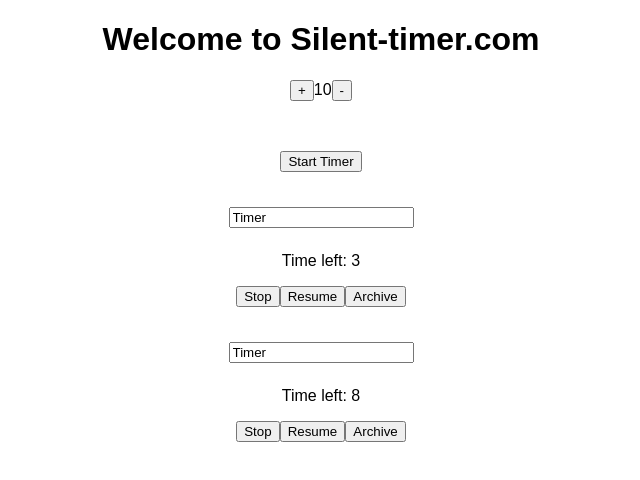
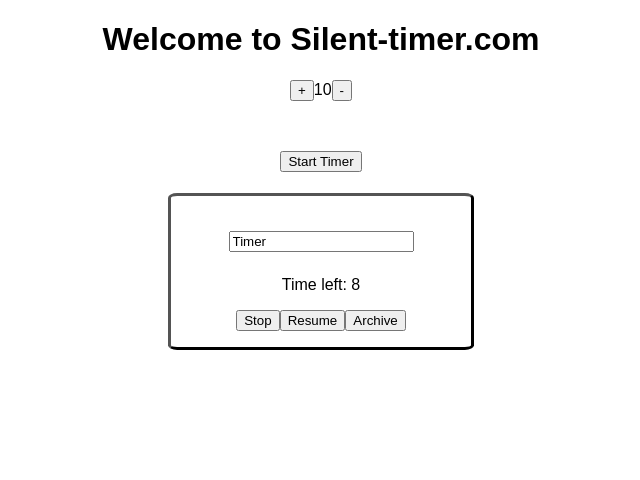
Before and after one commit to Bechev/silent-timer, a React (Create React App) app: page / in a window 1280 px wide. Both pictures are taken after a click on the button "Start Timer". Shown: the top 480 px of the page, without its empty margins (319-959 px from the left). Built offline with nearby package versions, Linux system fonts and the light colour scheme.

Commit message:
Add basic CSS features to enhance multiple timer readability

```diff
--- a/src/App.css
+++ b/src/App.css
@@ -26,3 +26,15 @@
   from { transform: rotate(0deg); }
   to { transform: rotate(360deg); }
 }
+
+.Home{
+
+}
+.Timer {
+  display:  inline-block;
+  width:  300px;
+  border-style: outset;
+  border-color: black;
+  border-radius: 3%;
+  margin: 5px;
+}
--- a/src/containers/Home.js
+++ b/src/containers/Home.js
@@ -25,9 +25,9 @@
       }
     }
 
-    componentDidMount(){
-      this.startNewTimer()
-    }
+    // componentDidMount(){
+    //   this.startNewTimer()
+    // }
 
     startNewTimer = () => {
       this.setState({
@@ -37,7 +37,7 @@
 
     render() {
     return (
-      <div className="Timer">
+      <div className="Home">
       <div>
         <p>
           <Button
```
